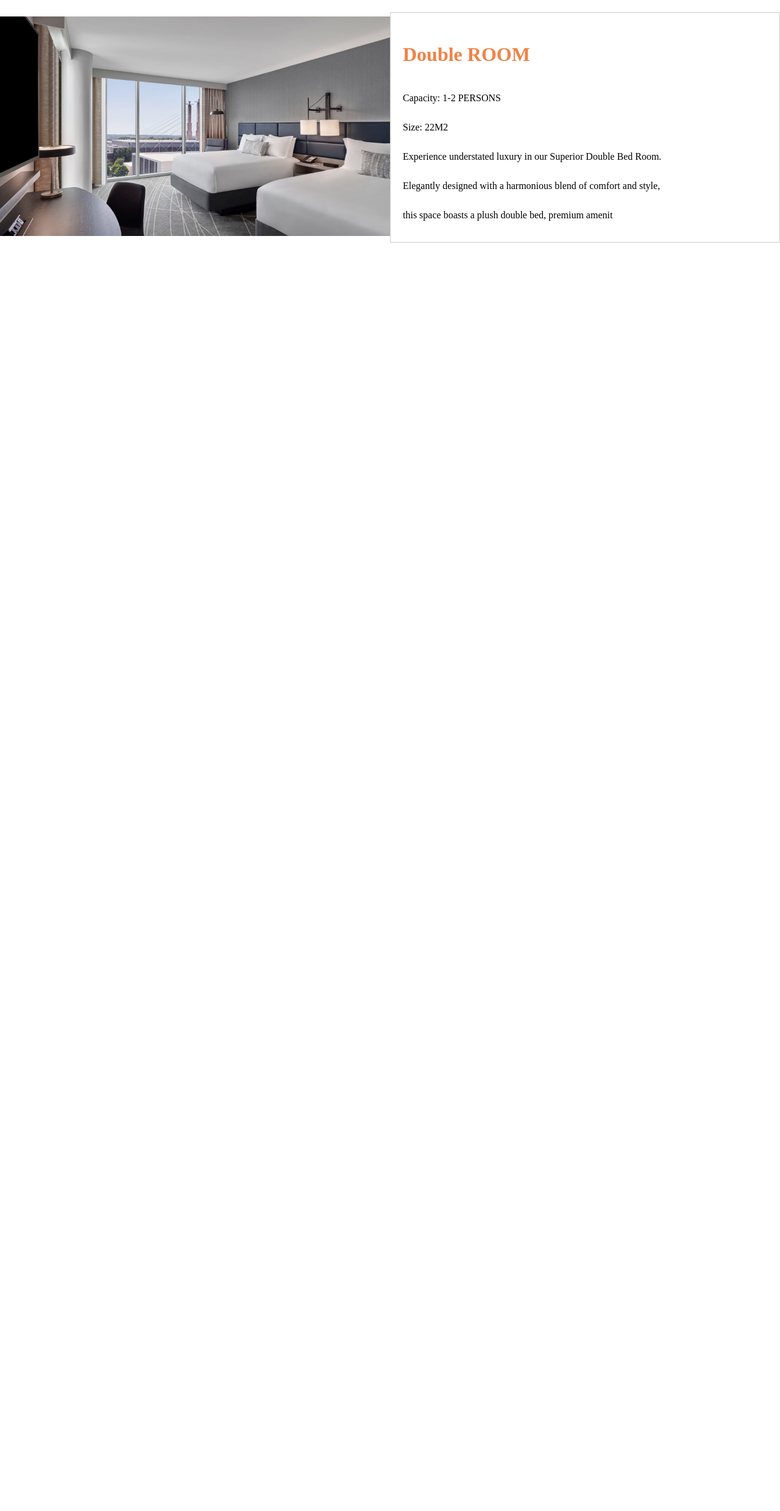
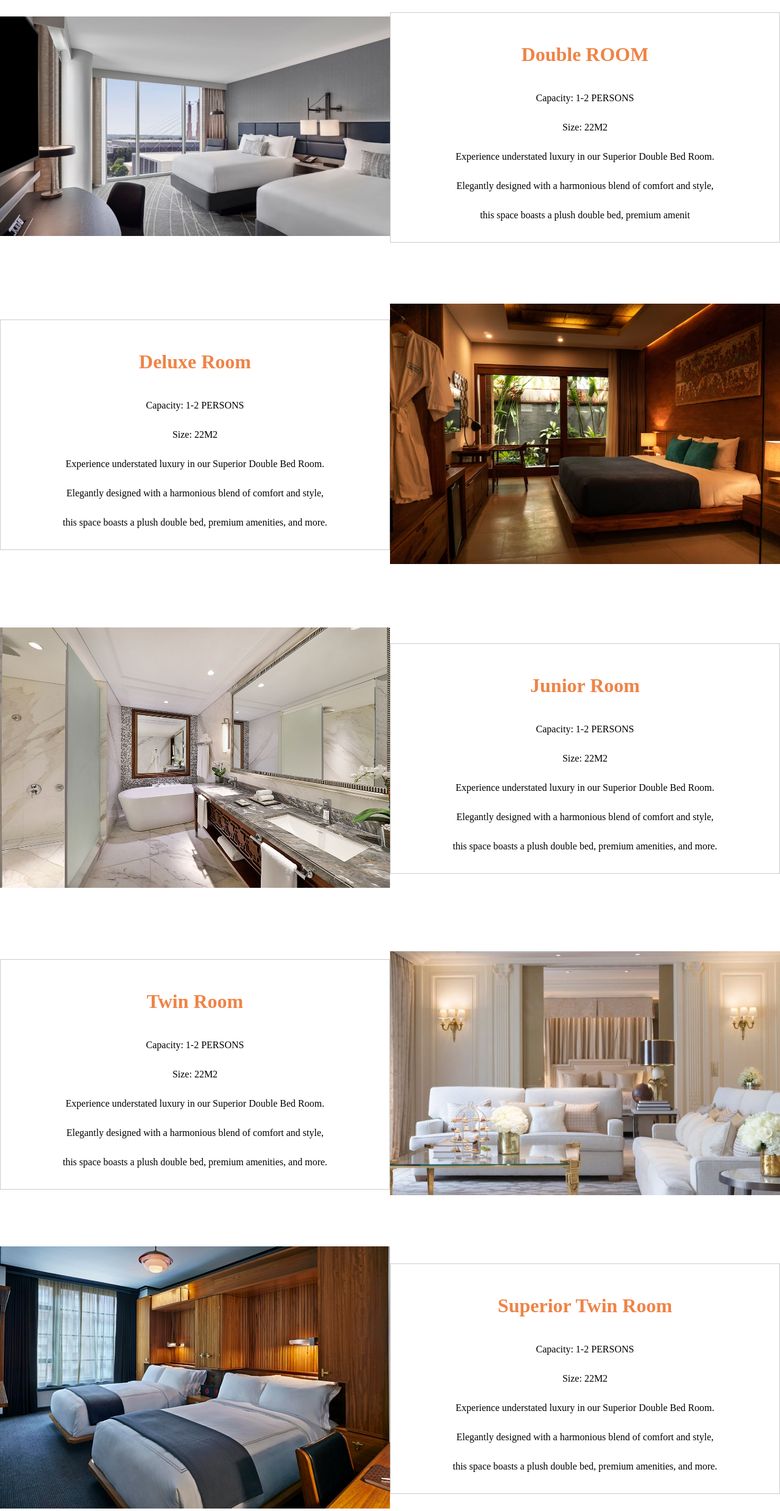
Before and after one commit to LaidaR3/Projekti-WEB, a PHP site: page /rooms.html in a window 1280 px wide. Shown: the part 85-2563 px from the top of the page at 61% size. Before the commit the page ends 483 px from the top, so only its background shows below. Run offline with PHP 8.4, Linux system fonts and the light colour scheme.

Commit message:
implementimi i MAIN-Rooms

```diff
--- a/rooms.html
+++ b/rooms.html
@@ -34,18 +34,63 @@
                   this space boasts a plush double bed, premium amenit</p>
         </div>
     </div>
-    <!-- <div class="dhoma2"></div>
+    <div class="dhoma2">
         <div id="pershkrimi2">
-        <h1 id="doubleRoom2">Double ROOM</h1>
+            <h1 id="doubleRoom2">Deluxe Room</h1>
             <p>Capacity: 1-2 PERSONS</p>
             <p>Size: 22M2</p>
             <p>Experience understated luxury in our Superior Double Bed Room.<br>
                 Elegantly designed with a harmonious blend of comfort and style,<br>
-              this space boasts a plush double bed, premium amenit</p>
+                this space boasts a plush double bed, premium amenities, and more.</p>
         </div>
 
         <div id="dhomafoto2">
-        <img src="./imgs/hotel bedroom.webp"height= "100%" width="40%" ></div> -->
+            <img src="./imgs/hotel bedroom6.avif" height="100%" width="100%">
+        </div>
+    </div>
+
+
+    <div class="dhoma3">
+        <div id="dhomafoto3">
+            <img src="./imgs/hotel bathroom1.jpeg" height="100%" width="100%">
+        </div>
+        <div id="pershkrimi3">
+            <h1 id="doubleRoom3">Junior Room</h1>
+            <p>Capacity: 1-2 PERSONS</p>
+            <p>Size: 22M2</p>
+            <p>Experience understated luxury in our Superior Double Bed Room.<br>
+                Elegantly designed with a harmonious blend of comfort and style,<br>
+                this space boasts a plush double bed, premium amenities, and more.</p>
+        </div>
+
+
+    </div>
+    <div class="dhoma4">
+        <div id="pershkrimi4">
+            <h1 id="doubleRoom4">Twin Room</h1>
+            <p>Capacity: 1-2 PERSONS</p>
+            <p>Size: 22M2</p>
+            <p>Experience understated luxury in our Superior Double Bed Room.<br>
+                Elegantly designed with a harmonious blend of comfort and style,<br>
+                this space boasts a plush double bed, premium amenities, and more.</p>
+        </div>
+
+        <div id="dhomafoto4">
+            <img src="./imgs/hotel room1.jpg" height="100%" width="100%">
+        </div>
+    </div>
+    <div class="dhoma5">
+        <div id="dhomafoto5">
+            <img src="./imgs/hotel bedroom8.jpg" height="100%" width="100%">
+        </div>
+        <div id="pershkrimi5">
+            <h1 id="doubleRoom5">Superior Twin Room</h1>
+            <p>Capacity: 1-2 PERSONS</p>
+            <p>Size: 22M2</p>
+            <p>Experience understated luxury in our Superior Double Bed Room.<br>
+                Elegantly designed with a harmonious blend of comfort and style,<br>
+                this space boasts a plush double bed, premium amenities, and more.</p>
+        </div>
 
 
     </div>
--- a/style.css
+++ b/style.css
@@ -496,6 +496,7 @@ ol{
 }
 
 #pershkrimi {
+    text-align: center;
     font-family: 'Crimson Text', serif;
     font-weight: 100;
     line-height: 3;
@@ -507,3 +508,140 @@ ol{
 #doubleRoom{
     color: #ef8346;
 }
+
+
+
+.dhoma2 {
+    display: flex;
+    align-items: center;
+    width: 100%;
+    margin-top: 100px;
+}
+
+#dhomafoto2 {
+    width: 50%;
+    height: auto;
+}
+
+#dhomafoto2 img {
+    width: 100%;
+    height: 100%;
+    object-fit: cover;
+}
+
+#pershkrimi2 {
+    text-align: center;
+    font-family: 'Crimson Text', serif;
+    font-weight: 100;
+    line-height: 3;
+    width: 50%;
+    padding: 20px;
+    border: 1px solid #ccc;
+    box-sizing: border-box;
+    order: -1 !important; /* Changing the order to display before the image */
+}
+
+#doubleRoom2 {
+    color: #ef8346;
+}
+
+.dhoma3 {
+    margin-top: 100px;
+    display: flex;
+    align-items: center;
+    width: 100%;
+}
+
+#dhomafoto3 {
+    width: 50%;
+    height: auto;
+
+}
+
+#dhomafoto3 img {
+    width: 100%;
+    height: 100%;
+    object-fit: cover;
+}
+
+#pershkrimi3 {
+    text-align: center;
+    font-family: 'Crimson Text', serif;
+    font-weight: 100;
+    line-height: 3;
+    width: 50%;
+    padding: 20px;
+    border: 1px solid #ccc;
+    box-sizing: border-box;
+}
+#doubleRoom3{
+    color: #ef8346;
+}
+
+.dhoma4 {
+    display: flex;
+    align-items: center;
+    width: 100%;
+    margin-top: 100px;
+}
+
+#dhomafoto4 {
+    width: 50%;
+    height: auto;
+}
+
+#dhomafoto4 img {
+    width: 100%;
+    height: 100%;
+    object-fit: cover;
+}
+
+#pershkrimi4 {
+    text-align: center;
+    font-family: 'Crimson Text', serif;
+    font-weight: 100;
+    line-height: 3;
+    width: 50%;
+    padding: 20px;
+    border: 1px solid #ccc;
+    box-sizing: border-box;
+    order: -1 !important; /* Changing the order to display before the image */
+}
+
+#doubleRoom4 {
+    color: #ef8346;
+}
+
+.dhoma5 {
+    display: flex;
+    align-items: center;
+    width: 100%;
+}
+
+#dhomafoto5 {
+    margin-top: 80px;
+    width: 50%;
+    height: auto;
+
+}
+
+#dhomafoto5 img {
+    width: 100%;
+    height: 100%;
+    object-fit: cover;
+}
+
+#pershkrimi5 {
+    margin-top: 80px;
+    text-align: center;
+    font-family: 'Crimson Text', serif;
+    font-weight: 100;
+    line-height: 3;
+    width: 50%;
+    padding: 20px;
+    border: 1px solid #ccc;
+    box-sizing: border-box;
+}
+#doubleRoom5{
+    color: #ef8346;
+}
```
Also changed, not shown: imgs/hotel bathroom1.jpeg (added), imgs/hotel bedroom3.jpg (added), imgs/hotel bedroom5.jpg (added), imgs/hotel bedroom6.avif (added), imgs/hotel bedroom7.jpg (added), imgs/hotel bedroom8.jpg (added), imgs/hotel room1.jpg (added). Lines whose indentation alone changed are shown as unchanged.
